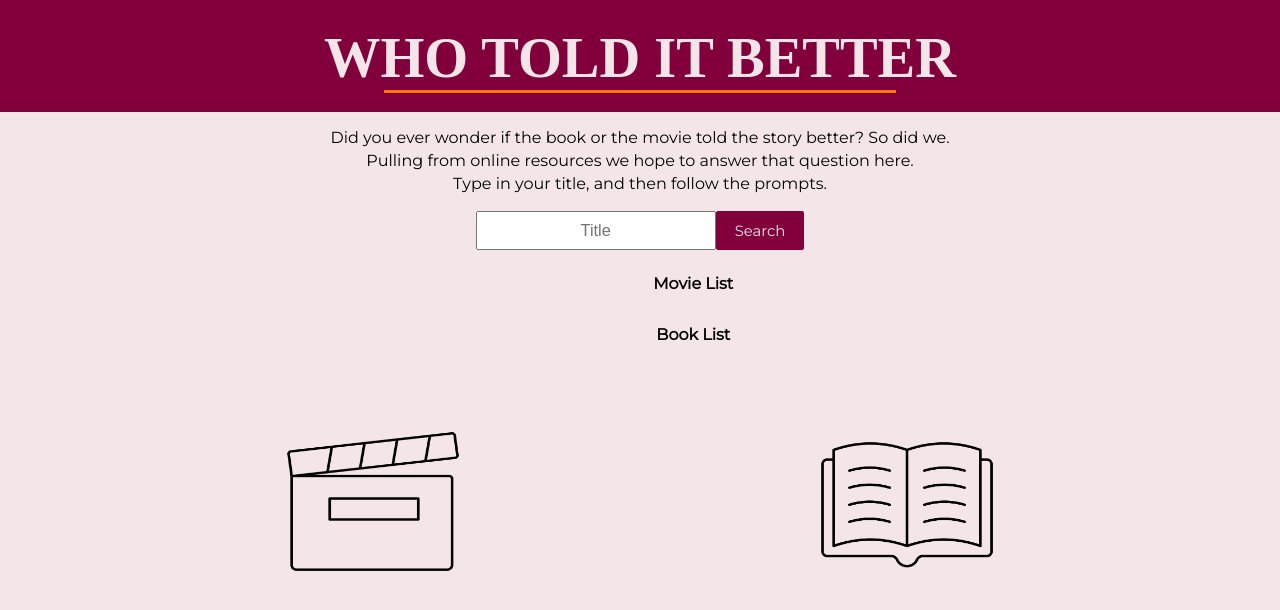
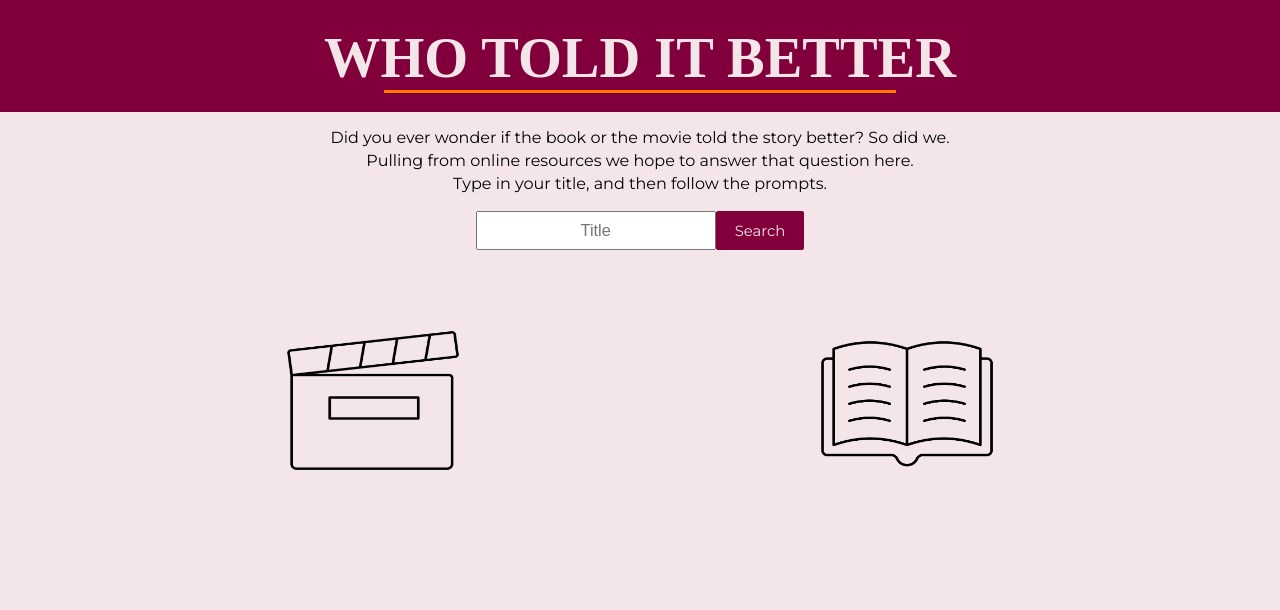
Before and after one commit to whotib/whoToldItBetter, a React (Create React App) app: page /data in a window 1280 px wide. Shown: the top 610 px of the page. Built offline with nearby package versions, Linux system fonts and the light colour scheme; a web font is replaced by a local one.

Commit message:
Make movie and book title appear

```diff
--- a/src/DisplayingData.js
+++ b/src/DisplayingData.js
@@ -18,7 +18,8 @@ class DisplayingData extends Component {
         id: "",
         image: "no poster",
         rating: ""
-      }
+      },
+      active: false
     };
   }
 
@@ -81,6 +82,9 @@ class DisplayingData extends Component {
   // for when form submits, pass userInput through to axios
   handleFormSubmit = (event) => {
     event.preventDefault();
+    this.setState({
+      active: true
+    })
     if (this.state.userInput !== "") {
       this.movieCall(this.state.userInput);
       this.axiosBookCall(this.state.userInput);
@@ -169,6 +173,9 @@ class DisplayingData extends Component {
         </form>
 
 
+        {
+          this.state.active ?
+        <>
         <div className="movies">
           <h3 id="movieList">Movie List</h3>
           {this.state.movieArray === undefined ? (
@@ -217,6 +224,10 @@ class DisplayingData extends Component {
             )}
         </div>
 
+        </>
+        : null  }
+
+
         <div className="moviePoster">
           <h2>{this.state.movieInfo.title}</h2>
           <div className="imgContainer">
```
Lines whose indentation alone changed are shown as unchanged.
